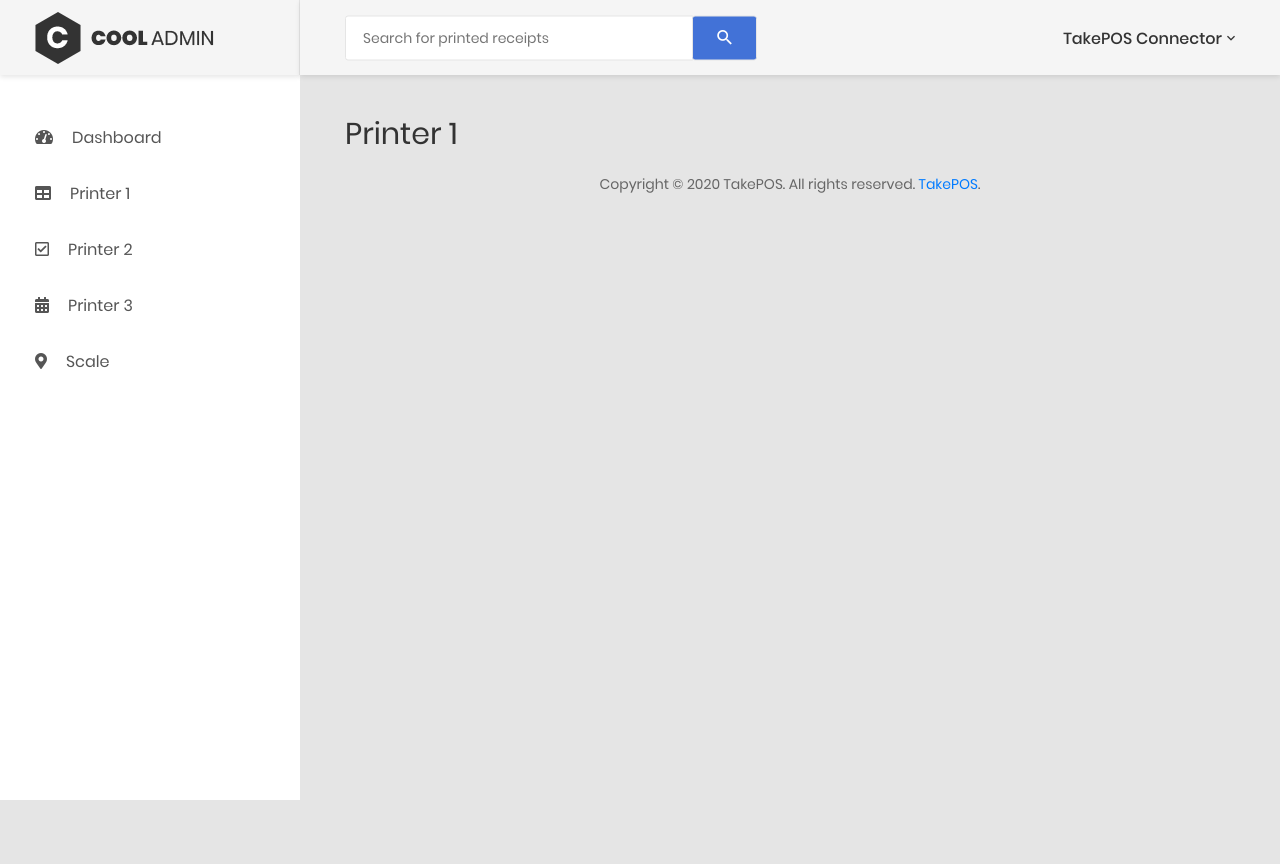
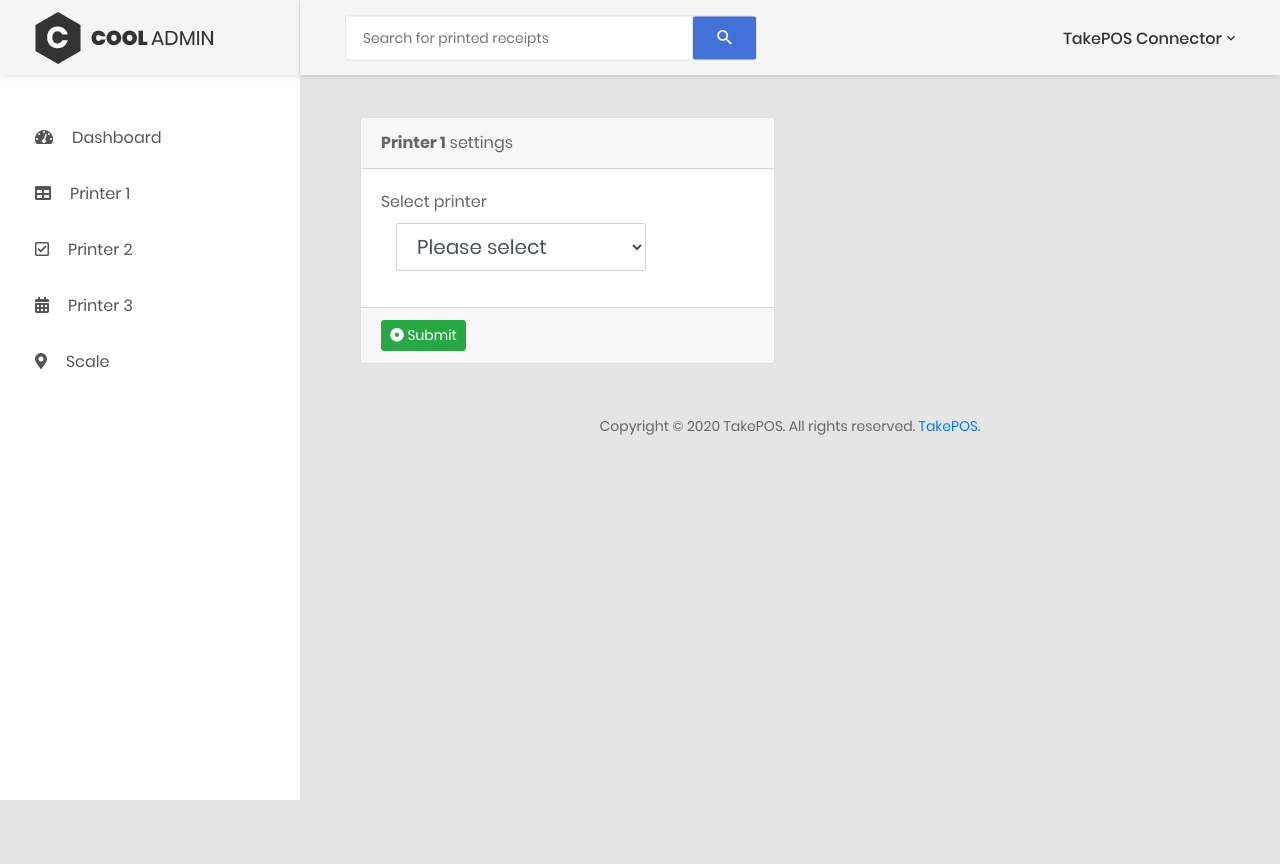
Before and after one commit to andreubisquerra/TakePOS-connector-PHP, a PHP site: page /index.php?page=printer1 in a window 1280 px wide. Run offline with PHP 8.4, Linux system fonts and the light colour scheme.

Commit message:
Save printer name to file to avoid database installation

```diff
--- a/index.php
+++ b/index.php
@@ -33,7 +33,26 @@
     <!-- Main CSS-->
     <link href="css/theme.css" rel="stylesheet" media="all">
 
+	<script>
+	function setprinter(nprinter)
+	{
+		var sel = document.getElementById("printer");
+		var text= sel.options[sel.selectedIndex].text;
+		location.href="index.php?page=printer1&set="+text;
+	}
+	</script>
+
 </head>
+
+<?php
+
+if (!empty($_GET["set"])){
+	$file = 'printer1.ini';
+	$content = $_GET["set"];
+	file_put_contents($file, $content);
+}
+
+?>
 
 <body class="animsition">
     <div class="page-wrapper">
@@ -174,7 +193,10 @@
             <div class="main-content">
 
 			<?php
-			if ($_GET["page"]=="printer1"){
+			if (empty($_GET["page"])){
+				//Main page code
+			}
+			else if ($_GET["page"]=="printer1"){
 				exec("java -jar printer/LoadPrinters.jar",$output);
 				//print_r($output);
 			}
@@ -188,7 +210,7 @@
                                     <h2 class="title-1">
 									<?php
 									if (empty($_GET["page"])) echo "Overview";
-									else if ($_GET["page"]=="printer1") echo "Printer 1";
+									else if ($_GET["page"]=="printer1") echo "";
 									?>
 									</h2>
                                 </div>
@@ -335,9 +357,43 @@
                                 </div>
                             </div>
                         </div>
+
 						<?php }
+
 						else if ($_GET["page"]=="printer1"){
-						$matriz_ini = parse_ini_file("ejemplo.ini");
+						$printers = parse_ini_file("printers.ini");
+						?>
+						<div class="col-lg-6">
+                                <div class="card">
+                                    <div class="card-header">
+                                        <strong>Printer 1</strong> settings
+                                    </div>
+                                    <div class="card-body card-block">
+                                        <div class="has-success form-group">
+                                            <label for="inputIsValid" class=" form-control-label">Select printer</label>
+                                            <div class="col-12 col-md-9">
+                                                    <select name="printer" id="printer" class="form-control-lg form-control">
+                                                        <option value="0">Please select</option>
+														<?php
+														$savedprinter = file_get_contents('printer1.ini');
+														foreach($printers as $key=>$value) {
+															echo '<option value="'.$key.'" ';
+															if ($savedprinter==$value) echo 'selected';
+															echo '>'.$value.'</option>';
+														}
+														?>
+                                                    </select>
+                                            </div>
+                                        </div>
+                                    </div>
+									<div class="card-footer">
+                                        <button type="submit" class="btn btn-success btn-sm" onclick="setprinter(1);">
+                                            <i class="fa fa-dot-circle-o"></i> Submit
+                                        </button>
+                                    </div>
+                                </div>
+                            </div>
+						<?php
 
 						}
 						?>
```
